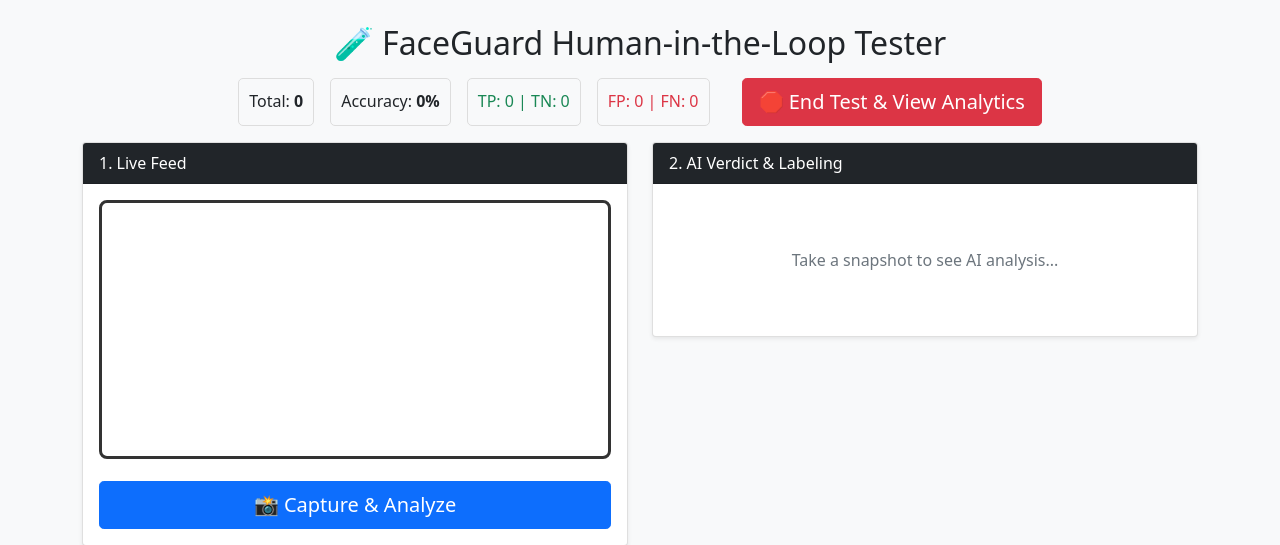
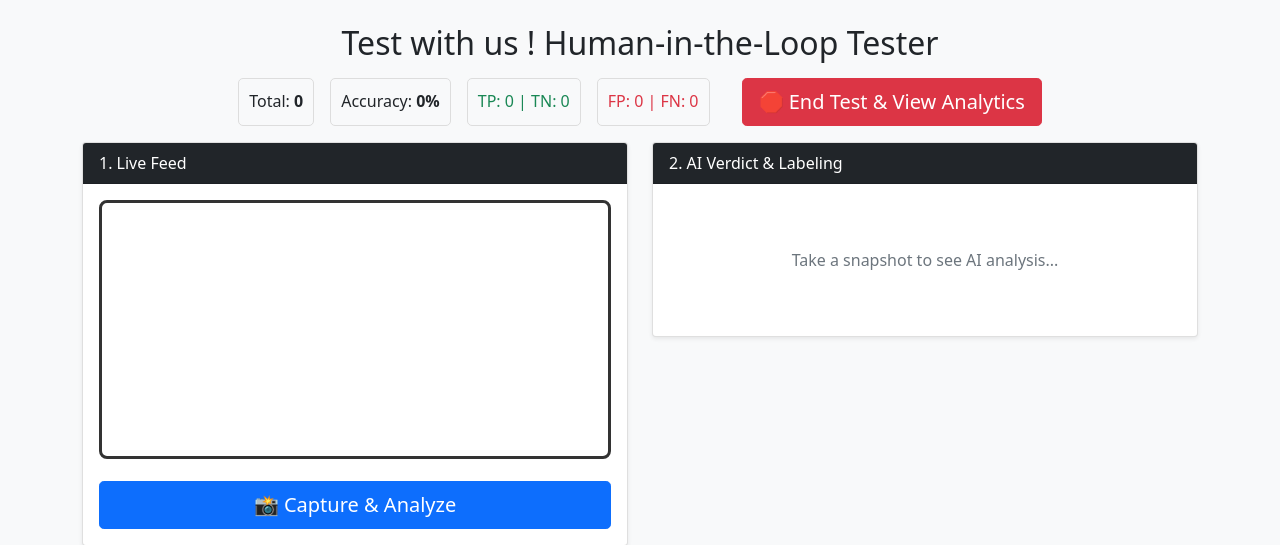
Before and after one commit to fallensoapbubble/AI-proctoring, a Flask app: page /test_lab in a window 1280 px wide. Shown: the top 545 px of the page. Run offline with Flask 3, Linux system fonts and the light colour scheme.

Commit message:
docker and html fix

```diff
--- a/AI-Proctoring-System/templates/test_lab.html
+++ b/AI-Proctoring-System/templates/test_lab.html
@@ -16,7 +16,7 @@
 <div class="container mt-4">
     <div class="row mb-3">
         <div class="col-12">
-            <h2 class="text-center">🧪 FaceGuard Human-in-the-Loop Tester</h2>
+            <h2 class="text-center">Test with us ! Human-in-the-Loop Tester</h2>
             <div class="d-flex justify-content-center gap-3 mt-3">
                 <div class="metrics-card">Total: <strong>{{ stats.total }}</strong></div>
                 <div class="metrics-card">Accuracy: <strong>{{ stats.accuracy }}%</strong></div>
```
